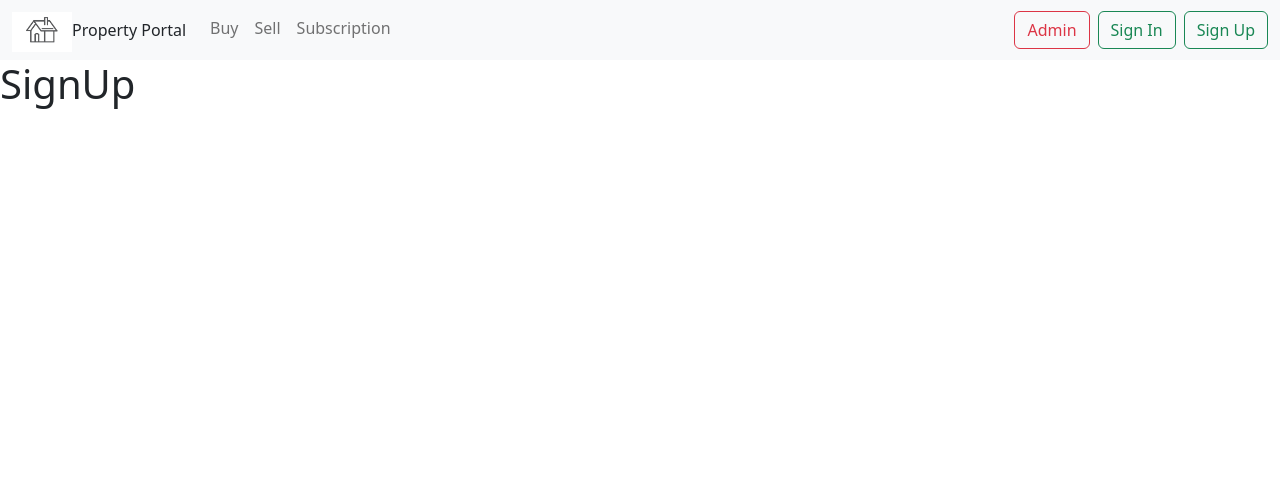
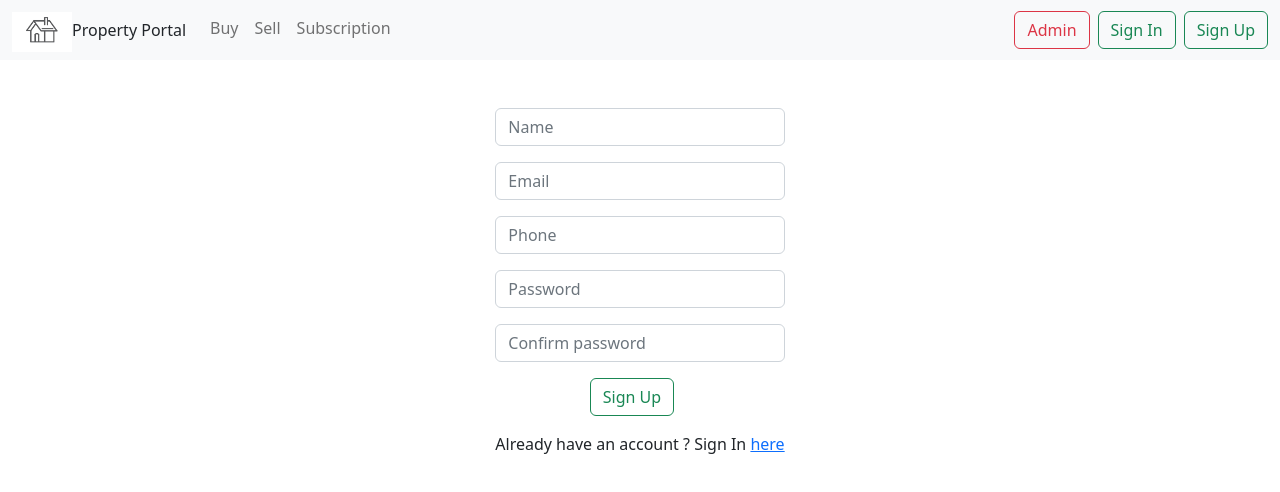
Before and after one commit to ManishV5/property-portal, a React (Create React App) app: page /signup in a window 1280 px wide. Shown: the top 492 px of the page. Built offline with nearby package versions, Linux system fonts and the light colour scheme.

Commit message:
added UI for adminLogin, signIn, signUp, integrated w/ navbar

```diff
--- a/src/App.js
+++ b/src/App.js
@@ -8,7 +8,6 @@ import { SignIn } from "./pages/SignIn";
 import { SignUp } from "./pages/SignUp";
 import { Subscribe } from "./pages/Subscribe";
 import {Navbar} from "./components/Navbar";
-import {AboutBar} from "./components/Aboutbar";
 function App() {
   return (
     <div className="App">
--- a/src/components/Navbar.js
+++ b/src/components/Navbar.js
@@ -1,6 +1,22 @@
 import logo from "../assets/logo.jpg"
-import {Link} from "react-router-dom"
+import {Link, useNavigate} from "react-router-dom"
+
+
+
 export const Navbar = () => {
+  let navigate = useNavigate()
+
+  const handleAdminSignIn = () => {
+    navigate('/adminlogin')
+  }
+
+  const handleSignIn = () => {
+    navigate('/signin')
+  }
+
+  const handleSignUp = () => {
+    navigate('/signup')
+  }
     return (
         <nav className="navbar navbar-expand-lg bg-light">
         <div className="container-fluid">
@@ -20,9 +36,9 @@ export const Navbar = () => {
                 <Link className="nav-link" to="/subscribe">Subscription</Link>
               </li>
             </ul>
-            <button className="btn btn-outline-danger">Admin</button>
-            <button className="btn btn-outline-success ms-2">Sign In</button>
-            <button className="btn btn-outline-success ms-2">Sign Up</button>
+            <button className="btn btn-outline-danger" onClick={handleAdminSignIn}>Admin</button>
+            <button className="btn btn-outline-success ms-2" onClick={handleSignIn}>Sign In</button>
+            <button className="btn btn-outline-success ms-2" onClick={handleSignUp}>Sign Up</button>
           </div>
         </div>
       </nav>
--- a/src/pages/Admin.js
+++ b/src/pages/Admin.js
@@ -1,3 +1,5 @@
 export const Admin = () => {
-    return (<h1>Admin</h1>)
+    return (
+        <h1>Admin</h1>
+        )
 }
--- a/src/pages/AdminLogin.js
+++ b/src/pages/AdminLogin.js
@@ -1,3 +1,17 @@
 export const AdminLogin = () => {
-    return (<h1>AdminLogin</h1>)
+    return (
+    <div class="container d-flex justify-content-center col-8 mt-5">
+        <div className="adminLogin">
+            <div class="input-group mb-3">
+                <input type="email" class="form-control" placeholder="Email" id="email"></input>
+            </div>
+            <div class="input-group mb-3">
+                <input type="password" class="form-control" placeholder="Password" id="pass"></input>
+            </div>
+            <div class="mt-3 text-center">
+                <button  class="btn btn-outline-danger me-3">Login</button>
+            </div>
+        </div>
+    </div>
+    )
 }
--- a/src/pages/SignIn.js
+++ b/src/pages/SignIn.js
@@ -1,3 +1,24 @@
+import {Link} from "react-router-dom"
 export const SignIn = () => {
-    return (<h1>SignIn</h1>)
+    return (
+    <div class="container d-flex justify-content-center col-8 mt-5">
+        <div className="loginWithPass">
+            <div class="input-group mb-3">
+                <input type="text" class="form-control" placeholder="Email" id="email"></input>
+            </div>
+            <div class="input-group mb-3">
+                <input type="password" class="form-control" placeholder="Password" id="pass"></input>
+            </div>
+            <div class="mt-3 text-center">
+                <button  class="btn btn-outline-success me-3">Login</button>
+            </div>
+            <div class="mt-3 text-center">
+                <button class="btn btn-outline-success me-3" >Sign in with Google</button>
+            </div>
+            <div className="mt-3">
+                Don't have an account ? Sign Up <Link to="/signup">here</Link>
+            </div>
+        </div>
+    </div>
+    )
 }
--- a/src/pages/SignUp.js
+++ b/src/pages/SignUp.js
@@ -1,3 +1,31 @@
+import {Link} from "react-router-dom"
+
 export const SignUp = () => {
-    return (<h1>SignUp</h1>)
+    return (
+        <div class="container d-flex justify-content-center col-8 mt-5">
+                <div className="signUpForm">
+                    <div class="input-group mb-3">
+                        <input type="text" class="form-control" placeholder="Name"></input>
+                    </div>
+                    <div class="input-group mb-3">
+                        <input type="email" class="form-control" placeholder="Email"></input>
+                    </div>
+                    <div class="input-group mb-3">
+                        <input type="number" class="form-control" placeholder="Phone"></input>
+                    </div>
+                    <div class="input-group mb-3">
+                        <input type="password" class="form-control" placeholder="Password"></input>
+                    </div>
+                    <div class="input-group mb-3">
+                        <input type="password" class="form-control" placeholder="Confirm password"></input>
+                    </div>
+                    <div class="mt-3 text-center">
+                        <button  class="btn btn-outline-success me-3">Sign Up</button>
+                    </div>
+                    <div className="mt-3">
+                       Already have an account ? Sign In <Link to="/signin">here</Link>
+                    </div>
+                </div>
+        </div>
+    )
 }
```
